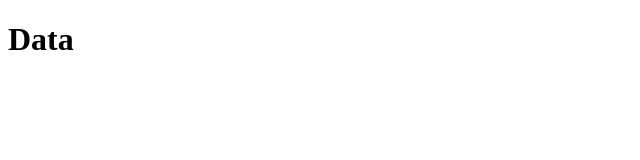
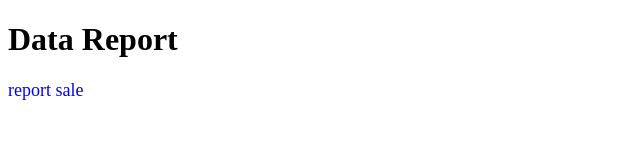
Before and after one commit to Lotack/github-example, a plain HTML site: page index.html in a window 1280 px wide. Shown: the whole page, without its empty margins (0-640 px from the left). Drawn offline with Linux system fonts and the light colour scheme.

Commit message:
add report

```diff
--- a/index.html
+++ b/index.html
@@ -4,8 +4,15 @@
     <meta charset="UTF-8">
     <meta name="viewport" content="width=device-width, initial-scale=1.0">
     <title>Document</title>
+    <style>
+        p {
+            color: blue;
+            font-size: 18px;
+        }
+    </style>
 </head>
 <body>
-    <h1>Data </h1>
+    <h1>Data Report</h1>
+    <p>report sale</p>
 </body>
 </html>
```
